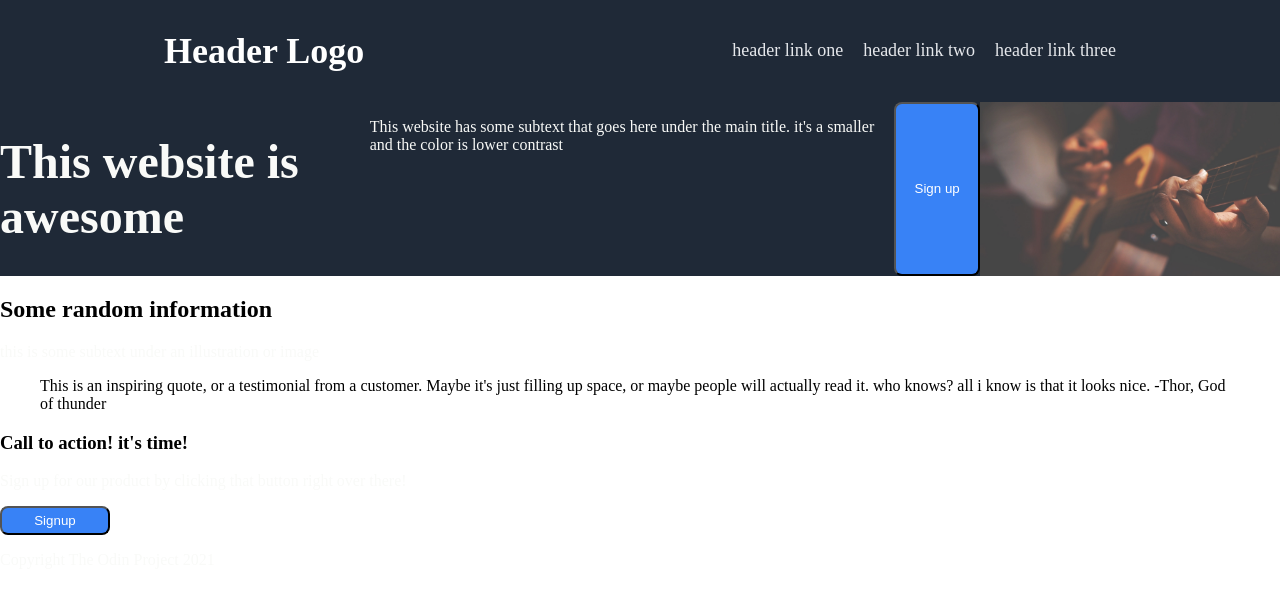
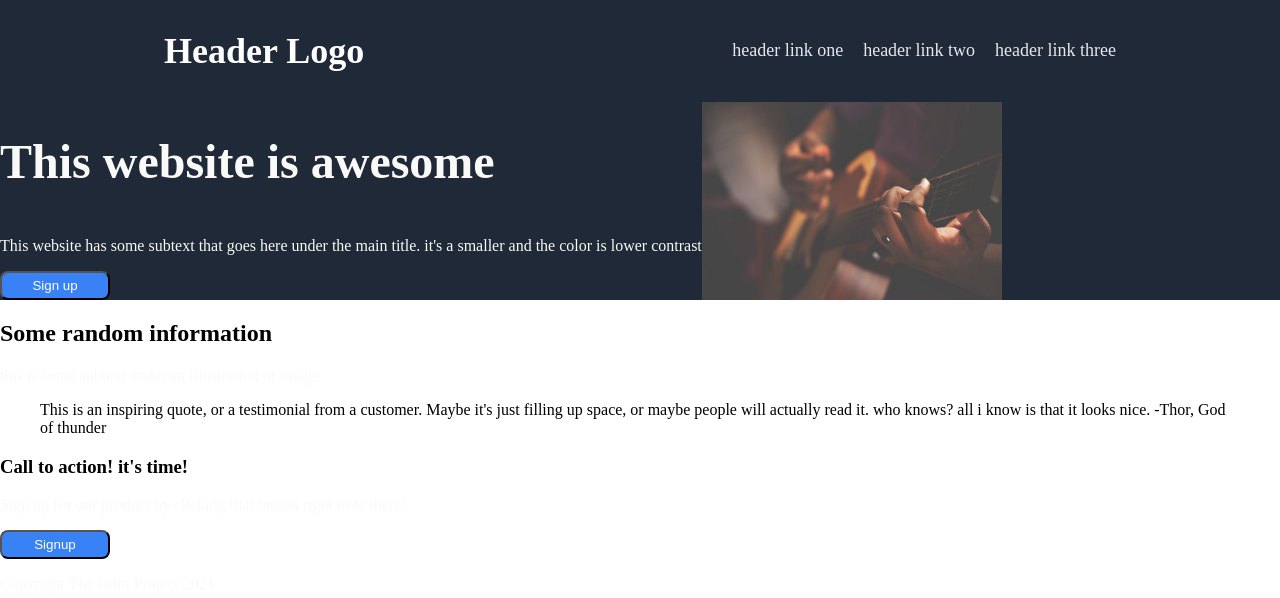
Before and after one commit to randyortonrko83/First-Designed-Website, a plain HTML site: page index.html in a window 1280 px wide. Drawn offline with Linux system fonts and the light colour scheme; files whose address does not match are found by name.

Commit message:
span class addition to make flex items such as a text, button and an image to sit alongside each other

```diff
--- a/Styles.css
+++ b/Styles.css
@@ -11,6 +11,12 @@
 .hero-class {
              display: flex;
              background-color: #1f2937;
+}
+
+.hero-top {
+           display: flex;
+           background-color: #1f2937;
+           flex-direction: column;
 }
 
 p {
--- a/index.html
+++ b/index.html
@@ -5,8 +5,8 @@
 <title>index</title>
 <link rel="stylesheet" href="styles.css">
 </head>
-<body>
-<div class="header-class">
+ <body>
+  <div class="header-class">
   <h2>Header Logo</h2>
   <ul>
   <li>header link one</li>
@@ -14,11 +14,12 @@
   <li>header link three</li>
   </ul></div>
 
-<div class="hero-class">
+<span class="hero-class">
+<span class="hero-top">
 <h1>This website is awesome</h1>
 <p>This website has some subtext that goes here under the main title. it's a smaller and the color is lower contrast</p>
-<button>Sign up</button>
-<img src="C:\Users\sachi\github-repositories\First-Designed-Website\hands-1851426.jpg"></div>
+<button>Sign up</button></span>
+<img src="C:\Users\sachi\github-repositories\First-Designed-Website\hands-1851426.jpg"></span>
 <h2>Some random information</h2>
 <p>this is some subtext under an illustration or image</p>
 <blockquote>This is an inspiring quote, or a testimonial from a customer. Maybe it's just filling up space, or maybe people will actually read it. who knows? all i know is that it looks nice. -Thor, God of thunder</blockquote>
```
Also changed, not shown: 1 other file.
